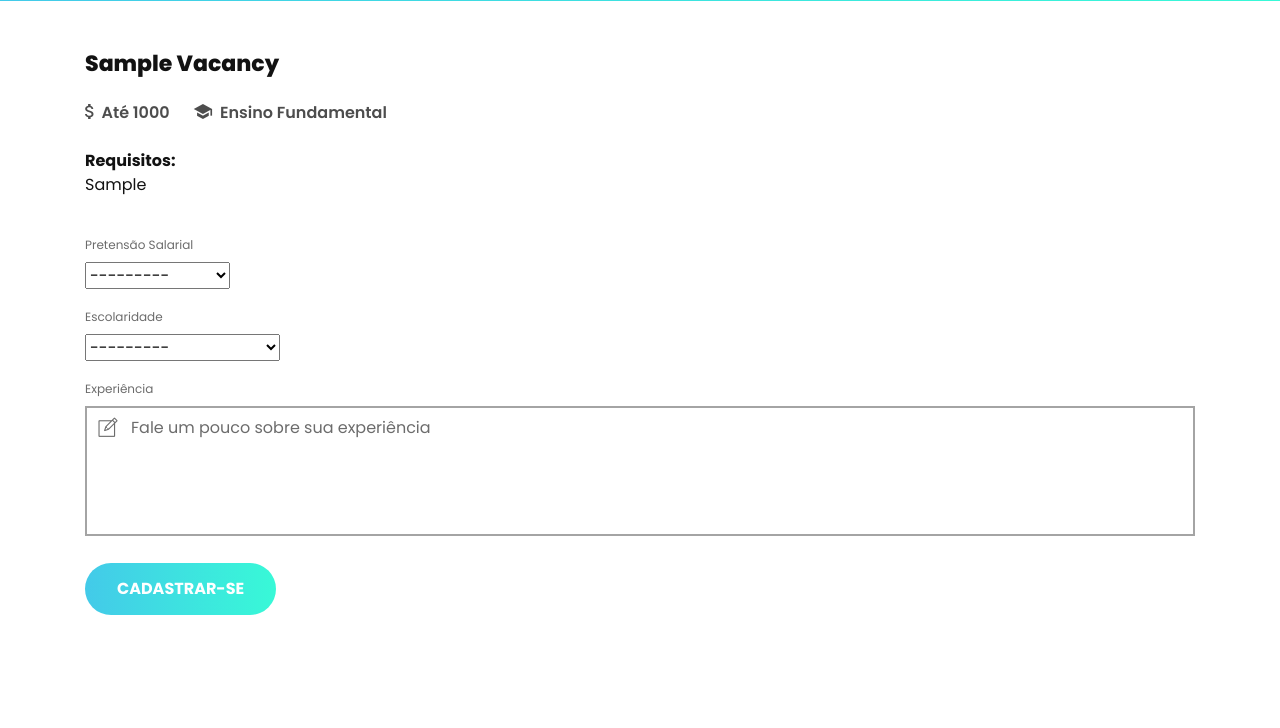
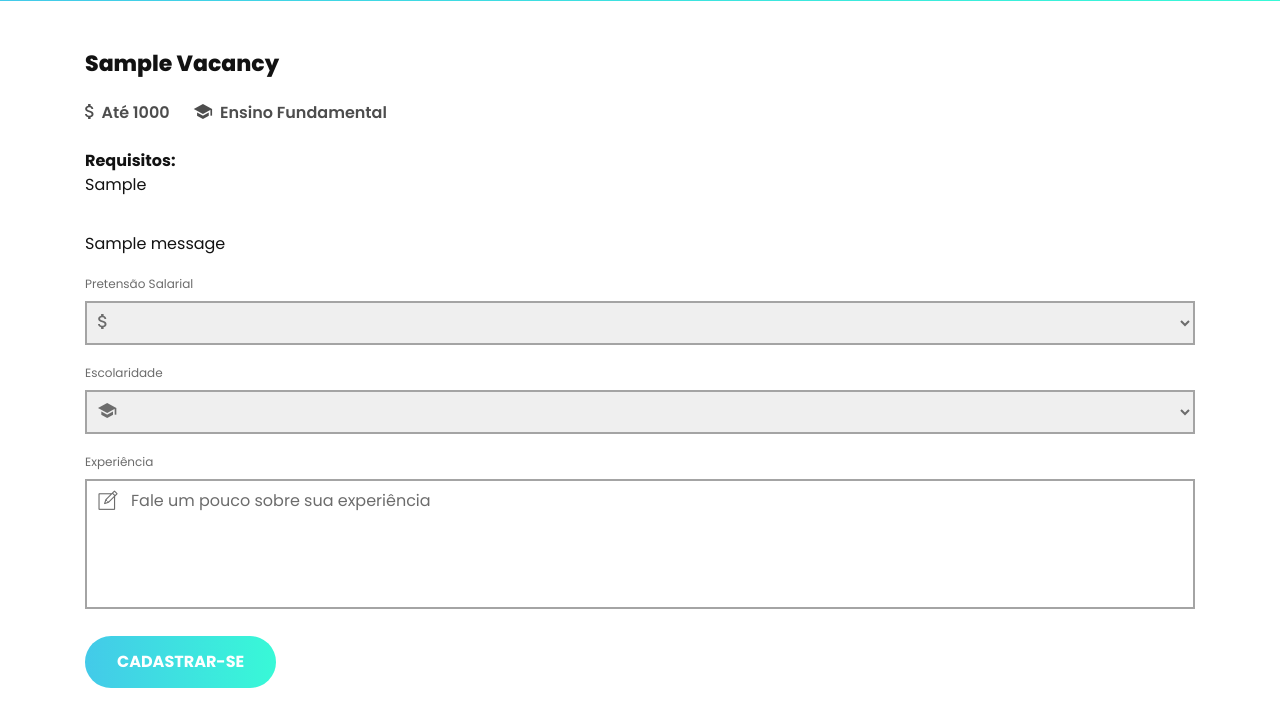
Before and after one commit to gustaoliv/Django-Smart-Agencia-de-Empregos, a Django app: page /vagas/1 in a window 1280 px wide. Shown: the part 93-821 px from the top of the page. Before the commit the page ends 708 px from the top, so only its background shows below. Run offline with Django 4.2, Linux system fonts and the light colour scheme; a user stored in the database is signed in; tables that the repository leaves empty hold one stand-in row (values such as "Sample post"); one stand-in notice (Sample message) is shown; some libraries are stand-ins or nearby versions; some web fonts are replaced.

Commit message:
customização form de inscrição em uma vaga

```diff
--- a/core/static/css/style.css
+++ b/core/static/css/style.css
@@ -2167,6 +2167,20 @@ p {
     position: relative;
     font-size: 16px;
     color: #6c6c6c; }
+
+  .form-input .input-items input, .form-input .input-items select{
+    width: 100%;
+    height: 44px;
+    border: 2px solid #a4a4a4;
+    padding-left: 44px;
+    padding-right: 12px;
+    position: relative;
+    font-size: 16px;
+    color: #6c6c6c;
+  }
+  .form-input .input-items input:focus, .form-input .input-items select:focus {
+    border-color: #38f9d7; }
+
     .form-input .input-items input:focus, .form-input .input-items textarea:focus {
       border-color: #38f9d7; }
     .form-input .input-items input::placeholder, .form-input .input-items textarea::placeholder {
--- a/jobs/templates/subscribe_vacancy.html
+++ b/jobs/templates/subscribe_vacancy.html
@@ -53,6 +53,16 @@
 
 
         <div class="contact-form form-style-one mt-35 wow fadeIn" data-wow-duration="1.5s" data-wow-delay="0.5s">
+
+            {% if messages %}
+            <ul class="messages">
+                {% for message in messages %}
+                    <li {% if messsage.tags %} class="{{message.tags}}" {% endif %}> {{message}}</li>
+                {% endfor %}
+            </ul>
+            {% endif %}
+
+
             <form  id="contact-form" method="post">
                 {% csrf_token %}
                 <div class="form-input mt-15">
@@ -60,7 +70,7 @@
                     <div class="input-items default">
 
                         <select name="salary_expectation" required="" id="id_salary_expectation">
-                            <option value="">---------</option>
+                            <option value=""> </option>
 
                             <option value=1000>ATÉ 1000</option>
 
@@ -72,14 +82,21 @@
 
                           </select>
                         {% comment %} <i class="lni-user"></i> {% endcomment %}
+                        <i class="zmdi zmdi-money"></i>
                     </div>
+
                 </div> <!-- form input -->
+                {% for error in form.salary_expectation.errors %}
+                    <p style="color: red;">{{error}}</p>
+                {% endfor %}
+
+
 
                 <div class="form-input mt-15">
                     <label>Escolaridade</label>
                     <div class="input-items default">
                         <select name="last_schooling" required="" id="id_last_schooling">
-                            <option value="" selected="">---------</option>
+                            <option value="" selected=""> </option>
 
                             <option value=1>ENSINO FUNDAMENTAL</option>
 
@@ -95,8 +112,15 @@
 
                           </select>
                         {% comment %} <i class="lni-user"></i> {% endcomment %}
+                        <i class="zmdi zmdi-graduation-cap"></i>
                     </div>
                 </div> <!-- form input -->
+
+                {% for error in form.last_schooling.errors %}
+                    <p style="color: red;">{{error}}</p>
+                {% endfor %}
+
+
 
                 <div class="form-input mt-15">
                     <label>Experiência</label>
@@ -105,6 +129,12 @@
                         <i class="lni-pencil-alt"></i>
                     </div>
                 </div> <!-- form input -->
+
+                {% for error in form.experience.errors %}
+                    <p style="color: red;">{{error}}</p>
+                {% endfor %}
+
+
                 <p class="form-message"></p>
                 <div class="rounded-buttons mt-20">
                     <button type="submit" class="main-btn rounded-three">Cadastrar-se</button>
```
Also changed, not shown: README.md.
